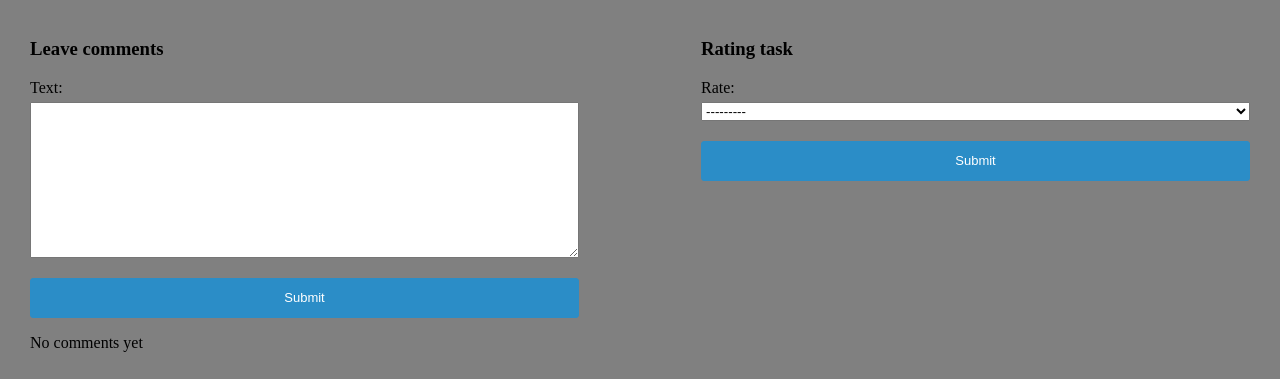
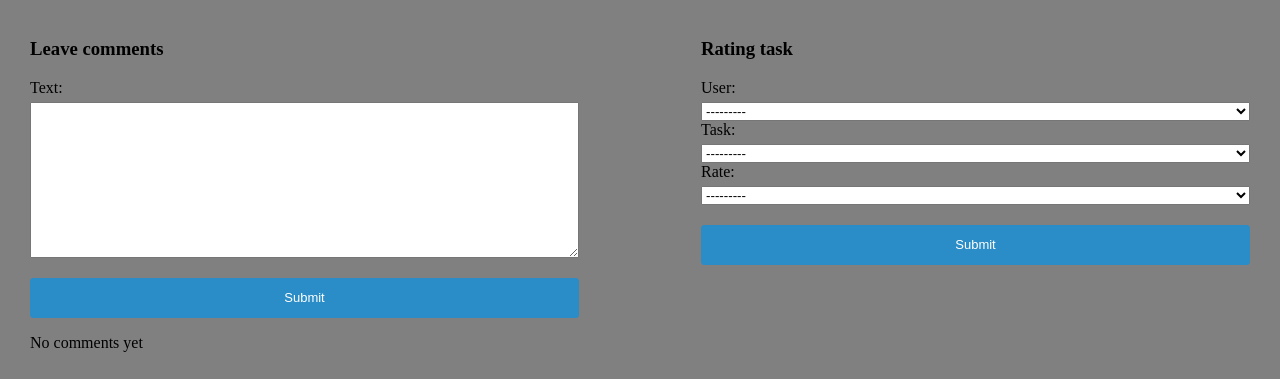
Before and after one commit to kirill0903/hilleldjjango, a Django app: template task/templates/detail.html in a window 1280 px wide. Shown: the part 162-541 px from the top of the page. Run offline with Django 4.2, Linux system fonts and the light colour scheme; the template is opened without the code that fills it: values that come from a table or form of the project are taken from there, others are empty.

Commit message:
commit 2

```diff
--- a/task/models.py
+++ b/task/models.py
@@ -26,8 +26,8 @@ class Task(models.Model):
 
 
 class Rating(models.Model):
-	# @TODO Связать рейтинг с задачами
-	# @TODO Связать рейтинг с пользователями
+	user = models.ForeignKey(User, on_delete=models.CASCADE)
+	task = models.OneToOneField(Task, on_delete=models.CASCADE)
 	id = models.AutoField(primary_key=True)
 	point = models.CharField(max_length=20, choices=(
 		('1', '1'),
--- a/task/templates/detail.html
+++ b/task/templates/detail.html
@@ -25,7 +25,7 @@
         <div class="rating">
             <h3>Rating task</h3>
 
-            <form action="{% url 'rating' %}" method="post">
+            <form action="{% url 'rating' task.id %}" method="post">
                 {% csrf_token %}
                 {{ rating_form }}
                 <button type="submit">Submit</button>
--- a/task/urls.py
+++ b/task/urls.py
@@ -6,7 +6,7 @@ urlpatterns = [
     path('test/', views.TaskView.as_view(), name='test'),
     path('', views.get_all_tasks, name='all_tasks'),  # localhost:8000/tasks/
     path('comment/<int:task_id>', views.comment_views, name='comment'),  # localhost:8000/tasks/<int:task_id>/comment
-    path('rating', views.rating_views, name='rating'),  # localhost:8000/tasks/rating
+    path('rating/<int:task_id>', views.rating_views, name='rating'),  # localhost:8000/tasks/<int:task_id>/rating
     path('member', views.member_views, name='member'),  # localhost:8000/tasks/member
     path('<str:status>', views.get_all_tasks_by_status),  # localhost:8000/tasks/all/
     path('detail/<int:task_id>', views.get_task_detail),  # localhost:8000/tasks/detail/13
```
